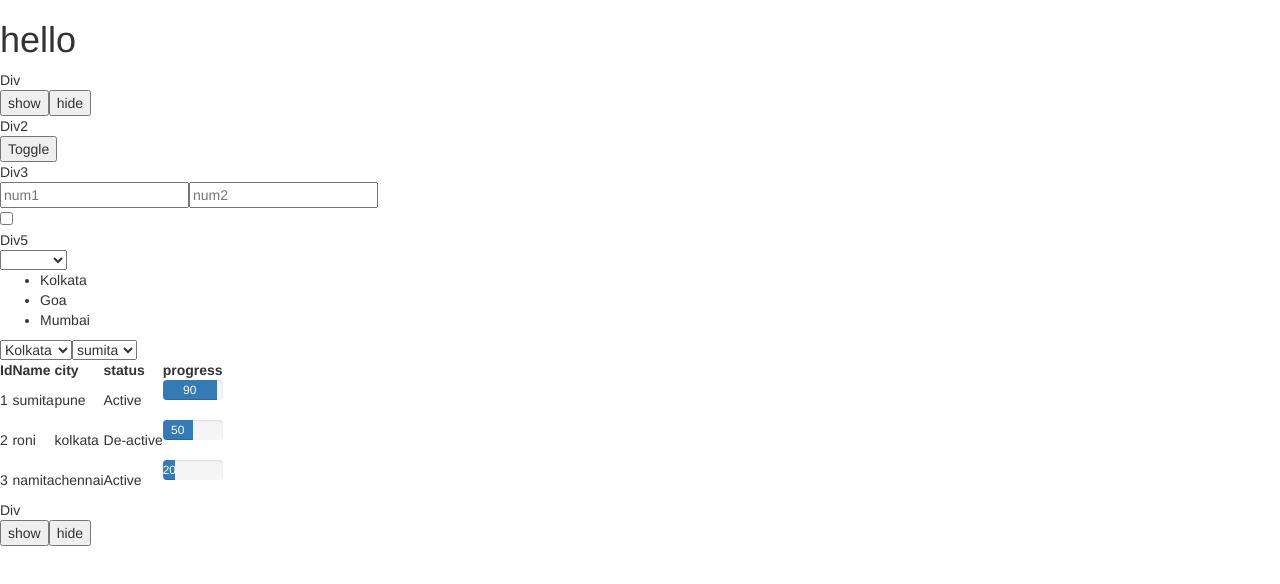
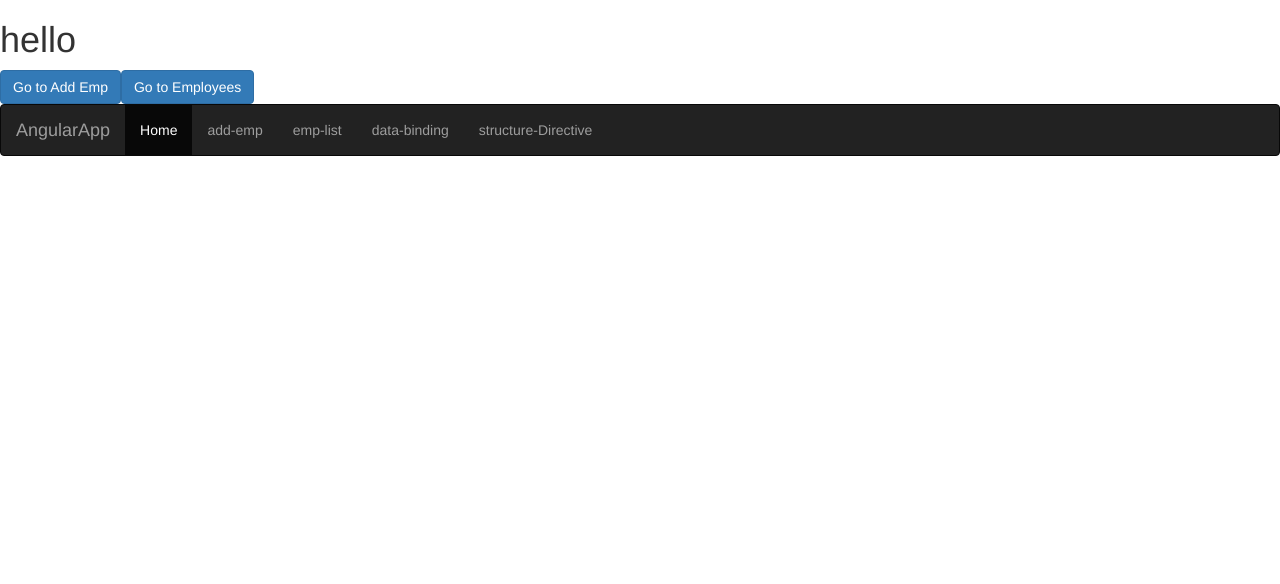
Before and after one commit to sumita023/angular_project, an Angular app: page / in a window 1280 px wide. Shown: the top 584 px of the page. Built offline with nearby package versions, Linux system fonts and the light colour scheme.

Commit message:
added routing

```diff
--- a/src/app/app.html
+++ b/src/app/app.html
@@ -1,8 +1,20 @@
 <h1>hello</h1>
-<table>
-  <tr>
-    <td>
-      <app-structure-directive></app-structure-directive>
-    </td>
-  </tr>
-</table>
+<button class="btn btn-primary" [routerLink]="['/add-emp']">Go to Add Emp</button>
+<button class="btn btn-primary" (click)="navigateToURL()">Go to Employees</button>
+<nav class="navbar navbar-inverse">
+  <div class="container-fluid">
+    <div class="navbar-header">
+      <a class="navbar-brand" href="#">AngularApp</a>
+    </div>
+    <ul class="nav navbar-nav">
+      <li class="active"><a href="#">Home</a></li>
+      <li><a routerLink="add-emp">add-emp</a></li>
+      <li><a routerLink="emp-list">emp-list</a></li>
+      <li><a routerLink="data-binding">data-binding</a></li>
+      <li><a routerLink="structure-Directive">structure-Directive</a></li>
+    </ul>
+  </div>
+</nav>
+<div>
+  <router-outlet></router-outlet>
+</div>
--- a/src/app/app.routes.ts
+++ b/src/app/app.routes.ts
@@ -1,3 +1,24 @@
 import { Routes } from '@angular/router';
+import { AddEmployee } from './components/add-employee/add-employee';
+import { EmployeeList } from './components/employee-list/employee-list';
+import { DataBinding } from './components/data-binding/data-binding';
+import { StructureDirective } from './directive/structure-directive/structure-directive';
 
-export const routes: Routes = [];
+export const routes: Routes = [
+    {
+        path: 'add-emp',
+        component:AddEmployee
+    },
+    {
+        path: 'emp-list',
+        component:EmployeeList
+    },
+    {
+        path: 'data-binding',
+        component:DataBinding
+    },
+    {
+        path: 'structure-Directive',
+        component:StructureDirective
+    }
+];
--- a/src/app/app.ts
+++ b/src/app/app.ts
@@ -1,5 +1,5 @@
 import { Component, signal } from '@angular/core';
-import { RouterOutlet } from '@angular/router';
+import { Router, RouterLink, RouterOutlet } from '@angular/router';
 import { AddEmployee } from './components/add-employee/add-employee';
 import { EmployeeList } from './components/employee-list/employee-list';
 import { DataBinding } from './components/data-binding/data-binding';
@@ -7,10 +7,16 @@ import { StructureDirective } from './directive/structure-directive/structure-di
 
 @Component({
   selector: 'app-root',
-  imports: [RouterOutlet, AddEmployee, EmployeeList, StructureDirective],
+  imports: [RouterOutlet, RouterLink],
   templateUrl: './app.html',
   styleUrl: './app.css'
 })
 export class App {
+  constructor(private router:Router){
+
+  }
   protected readonly title = signal('angular_18_tutorial');
+  navigateToURL(){
+    this.router.navigateByUrl("emp-list");
+  }
 }
```
